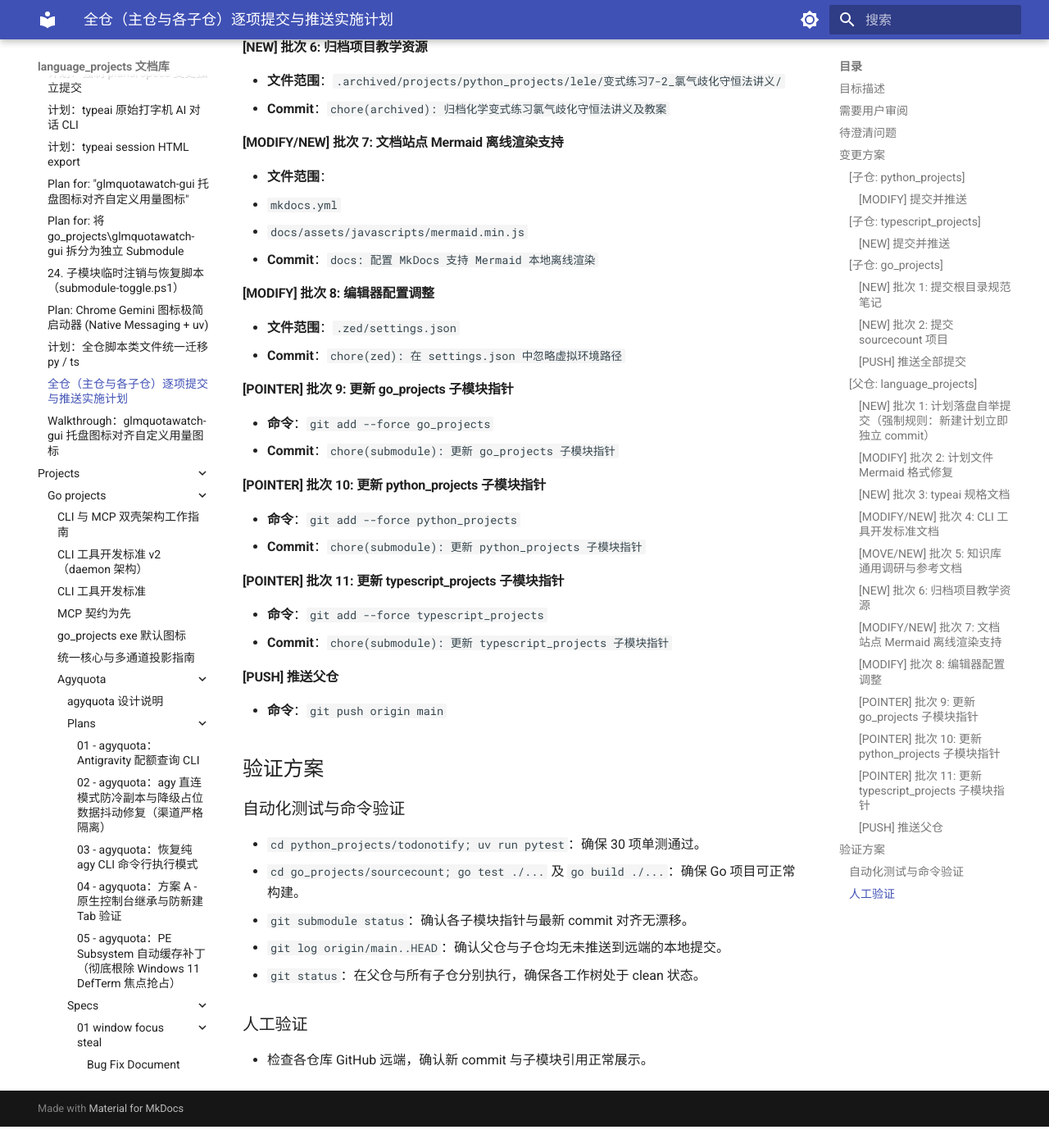
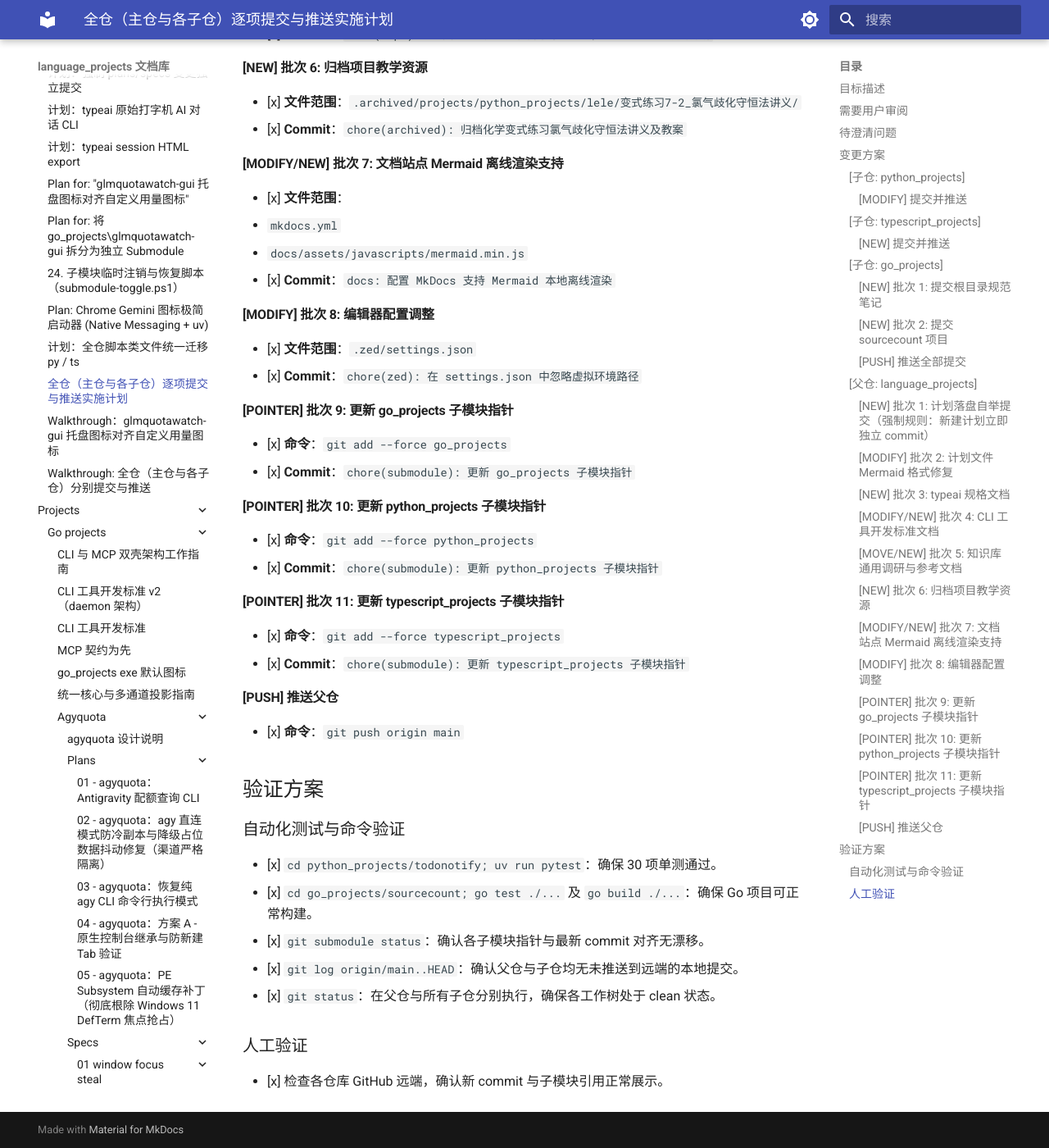
Before and after one commit to shihao-hub/td-language_projects, an MkDocs documentation site: the page built from docs/plans/27-commit-and-push-all-repos.md, in a window 1280 px wide and 1400 px high, scrolled down 3612 px. Shown: the whole window at 82% size. Built offline with MkDocs 1.6.1 and Material for MkDocs 9.7.7, drawn with Linux system fonts in a browser that asks for light colours; a script that is not in the unit is left out; before the commit the page ends 4986 px from its top, so only the background shows below that; some of the changed text lies outside the part shown.

Commit message:
docs(plans): 归档全仓分别提交与推送计划与总结
- 标记 27-commit-and-push-all-repos 计划各任务为已完成

- 产出 walkthrough-27-commit-and-push-all-repos 归档总结

```diff
--- a/docs/plans/27-commit-and-push-all-repos.md
+++ b/docs/plans/27-commit-and-push-all-repos.md
@@ -26,56 +26,56 @@
 
 ### [子仓: python_projects]
 
-- **变动摘要**：`todo_notify` 项目目录与 Python 包重命名为小写规范 `todonotify`，已暂存 16 个文件重命名及模块导出文件。
-- **预检验证**：在 `python_projects/todonotify` 运行 `uv run pytest`，30 个单测全部通过。
+- [x] **变动摘要**：`todo_notify` 项目目录与 Python 包重命名为小写规范 `todonotify`，已暂存 16 个文件重命名及模块导出文件。
+- [x] **预检验证**：在 `python_projects/todonotify` 运行 `uv run pytest`，30 个单测全部通过。
 
 #### [MODIFY] 提交并推送
-- **文件范围**：
+- [x] **文件范围**：
   - `todonotify/**`
   - `todo_notify/**`（删除旧路径）
-- **Commit 规范**：
+- [x] **Commit 规范**：
   - Message: `todonotify:refactor: 目录与包命名规范化迁移为 todonotify`
   - Body:
     - 统一模块包名为无连字符小写规范 todonotify
     - 更新 pyproject.toml、uv.lock 与所有测试导入路径
-- **Push 操作**：`git push origin main`
+- [x] **Push 操作**：`git push origin main`
 
 ---
 
 ### [子仓: typescript_projects]
 
-- **变动摘要**：新增 `gemini-launcher` 项目（Chrome MV3 扩展与 Native Messaging Host，呼出 Chrome 原生 Gemini 伴侣侧边栏）。
+- [x] **变动摘要**：新增 `gemini-launcher` 项目（Chrome MV3 扩展与 Native Messaging Host，呼出 Chrome 原生 Gemini 伴侣侧边栏）。
 
 #### [NEW] 提交并推送
-- **文件范围**：
+- [x] **文件范围**：
   - `gemini-launcher/**`
-- **Commit 规范**：
+- [x] **Commit 规范**：
   - Message: `gemini-launcher:feat: 实现 Chrome Gemini 原生图标启动器扩展与 Native Host`
   - Body:
     - 提供极简四角星芒图标 Chrome 扩展
     - 基于 uv 和 Windows ctypes SendInput 模拟 Alt+Shift+G 快捷键
     - 附带 Native Messaging 注册表自动配置脚本与说明
-- **Push 操作**：`git push origin main`
+- [x] **Push 操作**：`git push origin main`
 
 ---
 
 ### [子仓: go_projects]
 
-- **变动摘要**：
+- [x] **变动摘要**：
   1. 根目录新增 `NOTE.md`（CLI 工具命名规范笔记）。
   2. 新增 `sourcecount` 代码行数统计工具（CLI + MCP Server + Windows 图标资源）。
-- **预检验证**：在 `go_projects/sourcecount` 运行 `go test ./...` 及 `go build ./...`，编译测试均正常。
+- [x] **预检验证**：在 `go_projects/sourcecount` 运行 `go test ./...` 及 `go build ./...`，编译测试均正常。
 
 #### [NEW] 批次 1: 提交根目录规范笔记
-- **文件范围**：
+- [x] **文件范围**：
   - `NOTE.md`
-- **Commit 规范**：
+- [x] **Commit 规范**：
   - Message: `docs: 添加 CLI 工具命名连字符规范笔记`
 
 #### [NEW] 批次 2: 提交 sourcecount 项目
-- **文件范围**：
+- [x] **文件范围**：
   - `sourcecount/**`
-- **Commit 规范**：
+- [x] **Commit 规范**：
   - Message: `sourcecount:feat: 初始化代码行数统计 CLI 与 MCP 服务`
   - Body:
     - 实现代码行数与文件分类统计功能
@@ -83,7 +83,7 @@
     - 嵌入 Windows 默认图标与构建脚本
 
 #### [PUSH] 推送全部提交
-- **Push 操作**：`git push origin main`（推送包含此前未推的 2 个提交及本次 2 个新提交）
+- [x] **Push 操作**：`git push origin main`（推送包含此前未推的 2 个提交及本次 2 个新提交）
 
 ---
 
@@ -92,67 +92,67 @@
 严格遵循 AGENTS.md 的独立提交与隔离纪律，按主题依次提交：
 
 #### [NEW] 批次 1: 计划落盘自举提交（强制规则：新建计划立即独立 commit）
-- **文件范围**：`docs/plans/27-commit-and-push-all-repos.md`
-- **Commit**：`docs(plans): 新增全仓分别提交与推送实施计划`
+- [x] **文件范围**：`docs/plans/27-commit-and-push-all-repos.md`
+- [x] **Commit**：`docs(plans): 新增全仓分别提交与推送实施计划`
 
 #### [MODIFY] 批次 2: 计划文件 Mermaid 格式修复
-- **文件范围**：`docs/plans/16-zedagentstats.md`
-- **Commit**：`docs(plans): 修复 16-zedagentstats 计划中的 Mermaid 语法与图表转义`
+- [x] **文件范围**：`docs/plans/16-zedagentstats.md`
+- [x] **Commit**：`docs(plans): 修复 16-zedagentstats 计划中的 Mermaid 语法与图表转义`
 
 #### [NEW] 批次 3: typeai 规格文档
-- **文件范围**：`docs/projects/go_projects/typeai/specs/02-image-blob-and-context-decay/`
-- **Commit**：`docs(specs): 添加 typeai 02-image-blob-and-context-decay 规格文档`
+- [x] **文件范围**：`docs/projects/go_projects/typeai/specs/02-image-blob-and-context-decay/`
+- [x] **Commit**：`docs(specs): 添加 typeai 02-image-blob-and-context-decay 规格文档`
 
 #### [MODIFY/NEW] 批次 4: CLI 工具开发标准文档
-- **文件范围**：
+- [x] **文件范围**：
   - `docs/projects/go_projects/CLI 工具开发标准.md`
   - `docs/projects/go_projects/CLI 工具开发标准 v2.md`
-- **Commit**：`docs(cli-standard): 补充 CLI 工具开发标准 v2 草案并更新 v1 协同指引`
+- [x] **Commit**：`docs(cli-standard): 补充 CLI 工具开发标准 v2 草案并更新 v1 协同指引`
 
 #### [MOVE/NEW] 批次 5: 知识库通用调研与参考文档
-- **文件范围**：
+- [x] **文件范围**：
   - `docs/repo/lark_group_bridge/参考-鱼皮-7个神级技巧去AI味.md`（删除）
   - `docs/repo/参考-鱼皮-7个神级技巧去AI味.md`（新增/移动）
   - `docs/repo/nosql-vs-rdbms-architecture-research.md`（新增）
-- **Commit**：`docs(repo): 扁平化整理参考文档并收录 NoSQL 与 RDBMS 深度调研`
+- [x] **Commit**：`docs(repo): 扁平化整理参考文档并收录 NoSQL 与 RDBMS 深度调研`
 
 #### [NEW] 批次 6: 归档项目教学资源
-- **文件范围**：`.archived/projects/python_projects/lele/变式练习7-2_氯气歧化守恒法讲义/`
-- **Commit**：`chore(archived): 归档化学变式练习氯气歧化守恒法讲义及教案`
+- [x] **文件范围**：`.archived/projects/python_projects/lele/变式练习7-2_氯气歧化守恒法讲义/`
+- [x] **Commit**：`chore(archived): 归档化学变式练习氯气歧化守恒法讲义及教案`
 
 #### [MODIFY/NEW] 批次 7: 文档站点 Mermaid 离线渲染支持
-- **文件范围**：
+- [x] **文件范围**：
   - `mkdocs.yml`
   - `docs/assets/javascripts/mermaid.min.js`
-- **Commit**：`docs: 配置 MkDocs 支持 Mermaid 本地离线渲染`
+- [x] **Commit**：`docs: 配置 MkDocs 支持 Mermaid 本地离线渲染`
 
 #### [MODIFY] 批次 8: 编辑器配置调整
-- **文件范围**：`.zed/settings.json`
-- **Commit**：`chore(zed): 在 settings.json 中忽略虚拟环境路径`
+- [x] **文件范围**：`.zed/settings.json`
+- [x] **Commit**：`chore(zed): 在 settings.json 中忽略虚拟环境路径`
 
 #### [POINTER] 批次 9: 更新 go_projects 子模块指针
-- **命令**：`git add --force go_projects`
-- **Commit**：`chore(submodule): 更新 go_projects 子模块指针`
+- [x] **命令**：`git add --force go_projects`
+- [x] **Commit**：`chore(submodule): 更新 go_projects 子模块指针`
 
 #### [POINTER] 批次 10: 更新 python_projects 子模块指针
-- **命令**：`git add --force python_projects`
-- **Commit**：`chore(submodule): 更新 python_projects 子模块指针`
+- [x] **命令**：`git add --force python_projects`
+- [x] **Commit**：`chore(submodule): 更新 python_projects 子模块指针`
 
 #### [POINTER] 批次 11: 更新 typescript_projects 子模块指针
-- **命令**：`git add --force typescript_projects`
-- **Commit**：`chore(submodule): 更新 typescript_projects 子模块指针`
+- [x] **命令**：`git add --force typescript_projects`
+- [x] **Commit**：`chore(submodule): 更新 typescript_projects 子模块指针`
 
 #### [PUSH] 推送父仓
-- **命令**：`git push origin main`
+- [x] **命令**：`git push origin main`
 
 ## 验证方案
 
 ### 自动化测试与命令验证
-- `cd python_projects/todonotify; uv run pytest`：确保 30 项单测通过。
-- `cd go_projects/sourcecount; go test ./...` 及 `go build ./...`：确保 Go 项目可正常构建。
-- `git submodule status`：确认各子模块指针与最新 commit 对齐无漂移。
-- `git log origin/main..HEAD`：确认父仓与子仓均无未推送到远端的本地提交。
-- `git status`：在父仓与所有子仓分别执行，确保各工作树处于 clean 状态。
+- [x] `cd python_projects/todonotify; uv run pytest`：确保 30 项单测通过。
+- [x] `cd go_projects/sourcecount; go test ./...` 及 `go build ./...`：确保 Go 项目可正常构建。
+- [x] `git submodule status`：确认各子模块指针与最新 commit 对齐无漂移。
+- [x] `git log origin/main..HEAD`：确认父仓与子仓均无未推送到远端的本地提交。
+- [x] `git status`：在父仓与所有子仓分别执行，确保各工作树处于 clean 状态。
 
 ### 人工验证
-- 检查各仓库 GitHub 远端，确认新 commit 与子模块引用正常展示。
+- [x] 检查各仓库 GitHub 远端，确认新 commit 与子模块引用正常展示。
```
Also changed, not shown: docs/plans/walkthrough-27-commit-and-push-all-repos.md (added, +63 -0 lines).
